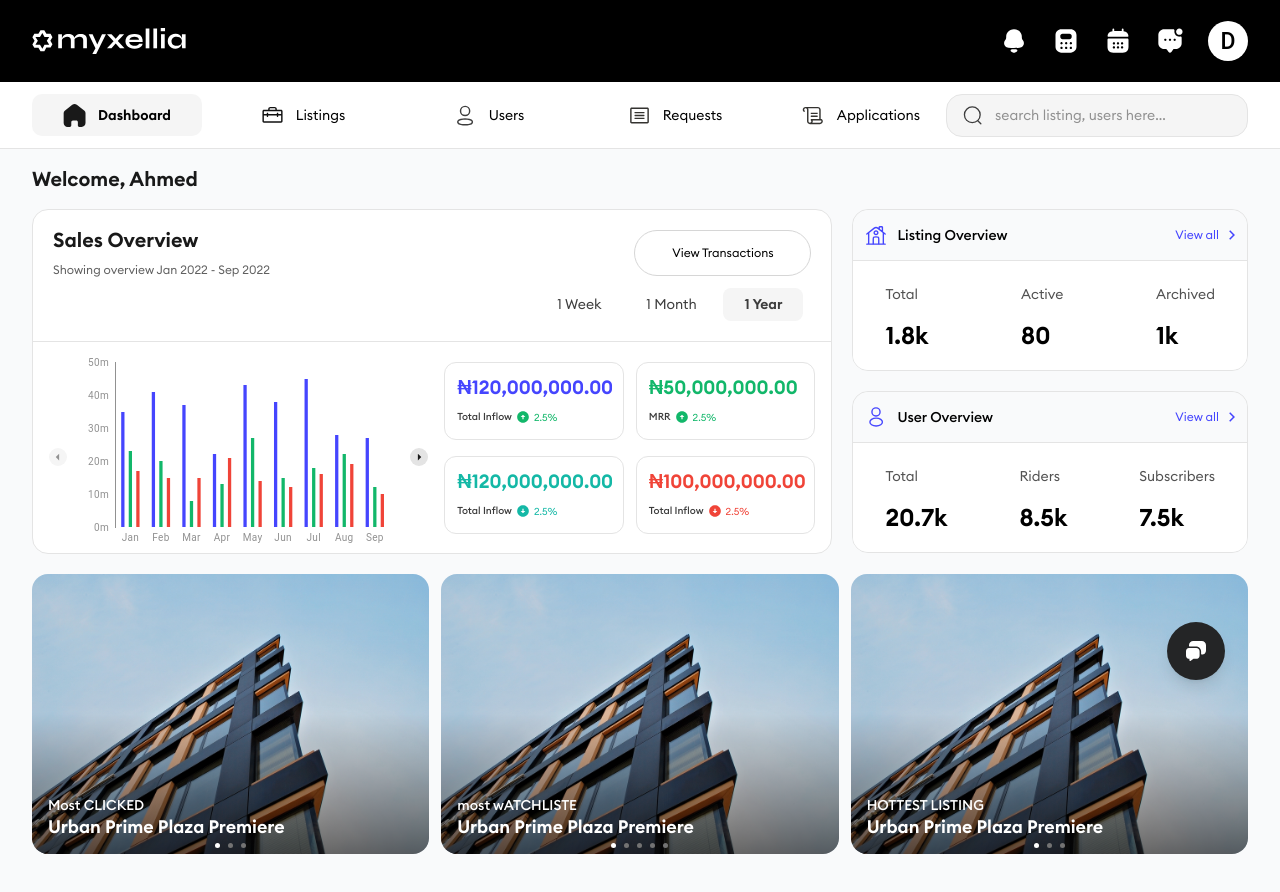
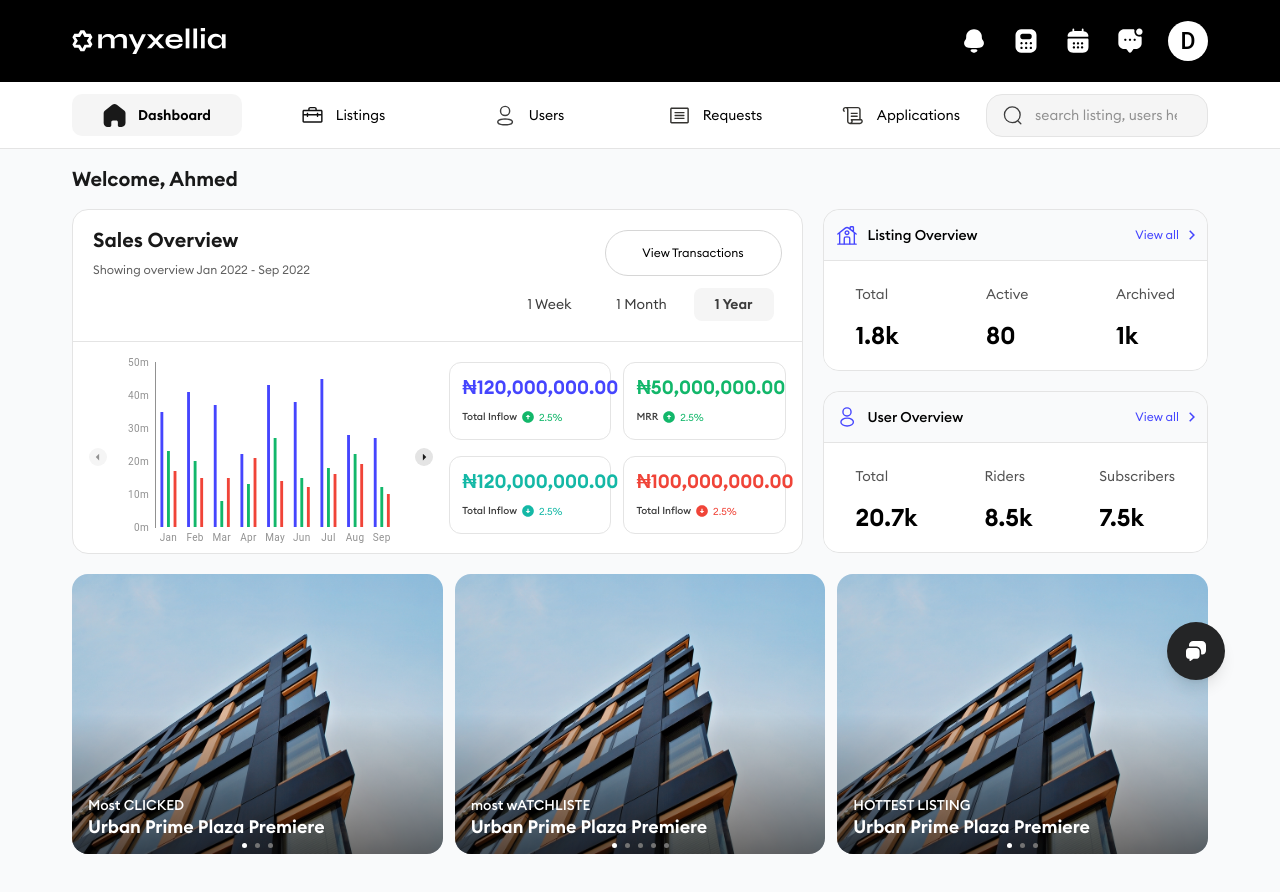
Before and after one commit to mohawwal/myxellia-dashboard, a Next.js app: page / in a window 1280 px wide. Shown: the top 892 px of the page. Built offline with nearby package versions, Linux system fonts and the light colour scheme; what @mui/material-nextjs would draw is missing.

Commit message:
added resp

```diff
--- a/app/(Root)/page.tsx
+++ b/app/(Root)/page.tsx
@@ -66,13 +66,14 @@ const Home = () => {
   };
 
   return (
-    <div className="w-full py-5 mx-auto px-4 sm:px-6 lg:px-8 max-w-[1370px] relative">
+    <div className="w-full py-5 mx-auto relative px-4 sm:px-6 lg:px-18 max-w-[2000px]">
       <div className="text-[20px] text-[#191919] font-semibold leading-[100%]">
         Welcome, Ahmed
       </div>
 
-      <div className="flex flex-col xl:flex-row items-start gap-[20px] py-5">
-        <div className="w-full xl:w-[870px] h-auto xl:h-[345px] rounded-[16px] border border-[#E4E4E4] bg-white">
+      <div className="flex flex-col xl:flex-row items-start gap-[20px] w-full py-5">
+        <div className="w-full h-auto xl:h-[345px] rounded-[16px] border border-[#E4E4E4] bg-white">
+
           <div className="flex flex-col sm:flex-row items-start justify-between p-5 gap-4 sm:gap-0">
             <div className="flex items-start justify-between flex-col gap-3.5">
               <h2 className="text-[#191919] font-semibold leading-[100%] text-[18px] sm:text-[20px]">
@@ -105,6 +106,7 @@ const Home = () => {
           </div>
 
           <div className="w-full h-[1px] bg-[#E4E4E4]" />
+
           <div className="px-4">
             <div className="w-full h-auto xl:h-[200px] flex flex-col xl:flex-row items-start justify-center gap-4 xl:gap-2">
               <div className="w-full xl:w-[50%] flex items-center justify-center min-h-[200px]">
@@ -132,7 +134,7 @@ const Home = () => {
           </div>
         </div>
 
-        <div className="w-full xl:w-[430px] flex flex-col sm:flex-row xl:flex-col gap-5">
+        <div className="w-full xl:w-[600px] flex flex-col sm:flex-row xl:flex-col gap-5">
           <div className="border border-[#E4E4E4] h-auto sm:h-[160px] xl:h-[160px] w-full flex-1 rounded-[16px]">
             <OverviewTab
               mainIcon={houseIcon}
--- a/app/components/Header.tsx
+++ b/app/components/Header.tsx
@@ -29,8 +29,8 @@ const Header = () => {
 
   return (
     <>
-      <div className="bg-white h-[67px] w-full text-[14px] hidden xl:block border-b border-b-[#E4E4E4]">
-        <div className="max-w-[1370px] h-full mx-auto px-4 sm:px-6 lg:px-8 flex items-center justify-between">
+      <div className="bg-white h-[67px] w-full text-[14px] hidden xl:block border-b border-b-[#E4E4E4] px-4 sm:px-6 lg:px-18">
+        <div className="h-full mx-auto flex items-center justify-between">
           <div className="flex items-center md:space-x-4 space-x-1">
             {menuItems.map((item, index) => (
               <Link href={item.path} key={index}>
--- a/app/components/Nav.tsx
+++ b/app/components/Nav.tsx
@@ -84,7 +84,7 @@ export default function Header() {
   return (
     <>
       <div className="md:h-[82px] h-[70px] bg-black text-white w-full flex items-center relative">
-        <div className="max-w-[1370px] w-full flex items-center justify-between mx-auto px-4 sm:px-6 lg:px-8">
+        <div className="w-full flex items-center justify-between mx-auto px-4 sm:px-6 lg:px-18">
           <div className="flex items-center flex-row space-x-2">
             <div className="hidden sm:block">
               <Image src={logoBig} alt="logo" height={26} priority />
```
